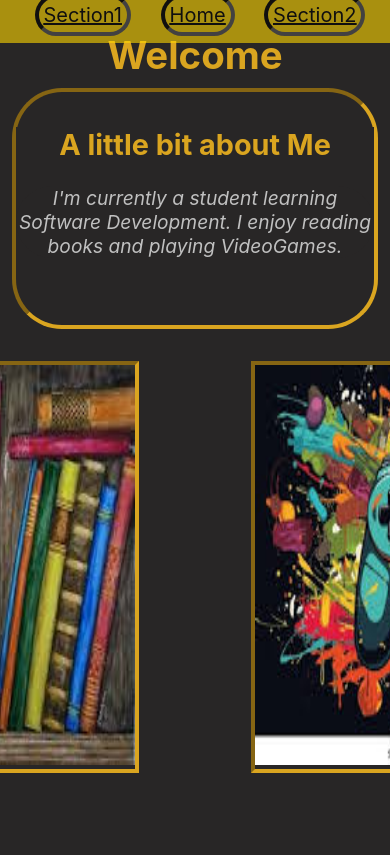
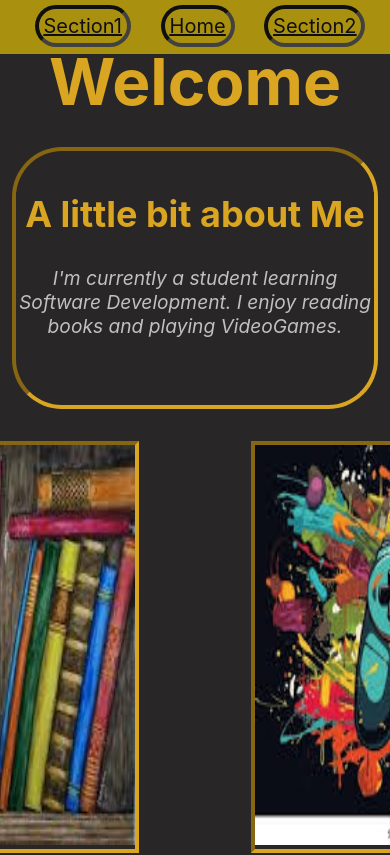
Before and after one commit to lezernack/blog-site, a React (Create React App) app: page / in a window 390 px wide. Shown: the top 855 px of the page. Built offline with nearby package versions, Linux system fonts and the light colour scheme.

Commit message:
changed the color of some font

```diff
--- a/src/css/global.css
+++ b/src/css/global.css
@@ -2,18 +2,3 @@
   background-color: rgb(40, 38, 38);
   color: goldenrod;
 }
-
-@media only screen and (max-width: 600px) {
-  div.Welcome {
-    font-size: 1.2rem;
-    text-align: center;
-  }
-
-  div.About {
-    font-size: 1.2rem;
-  }
-
-  div.pictures {
-    display: flex;
-  }
-}
```
